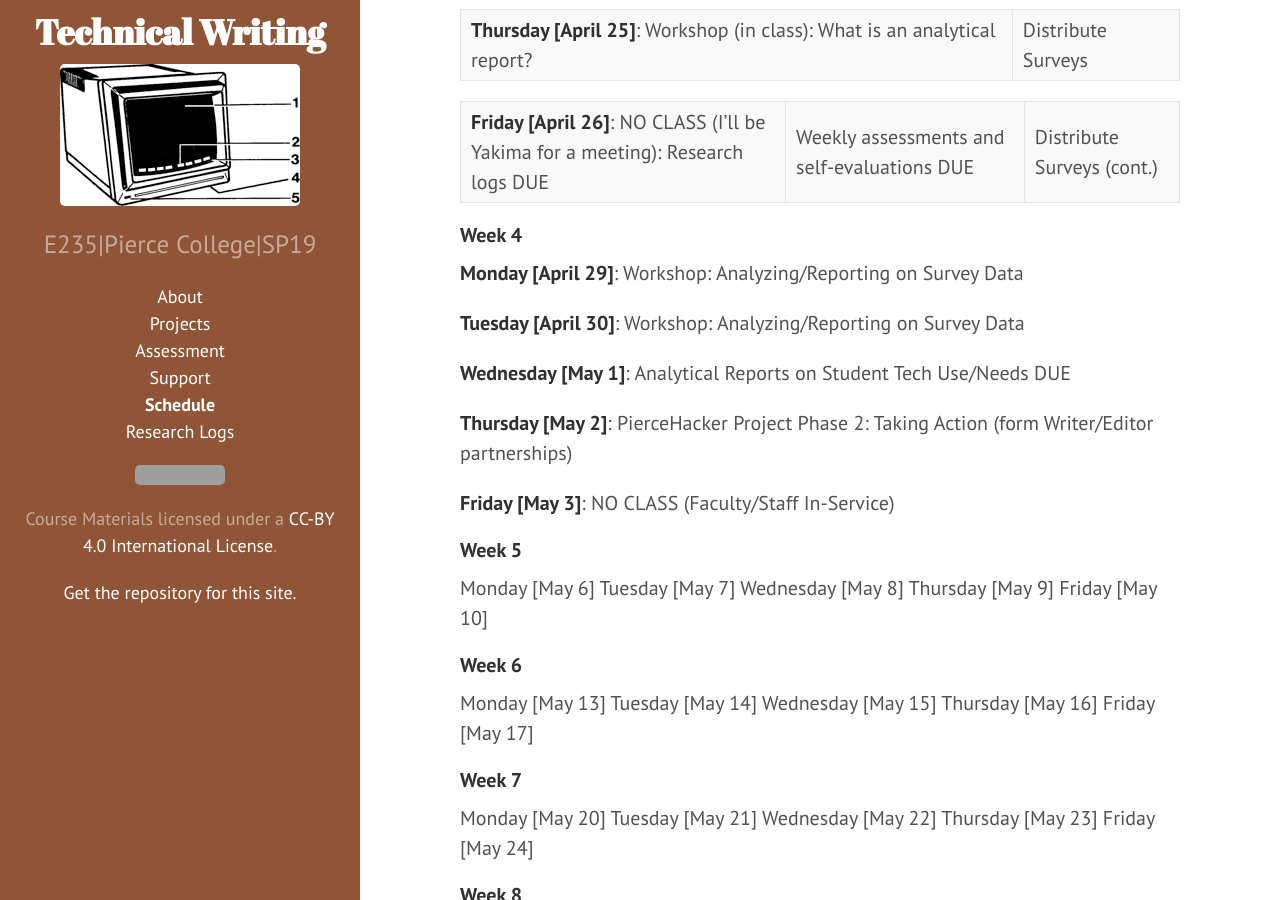
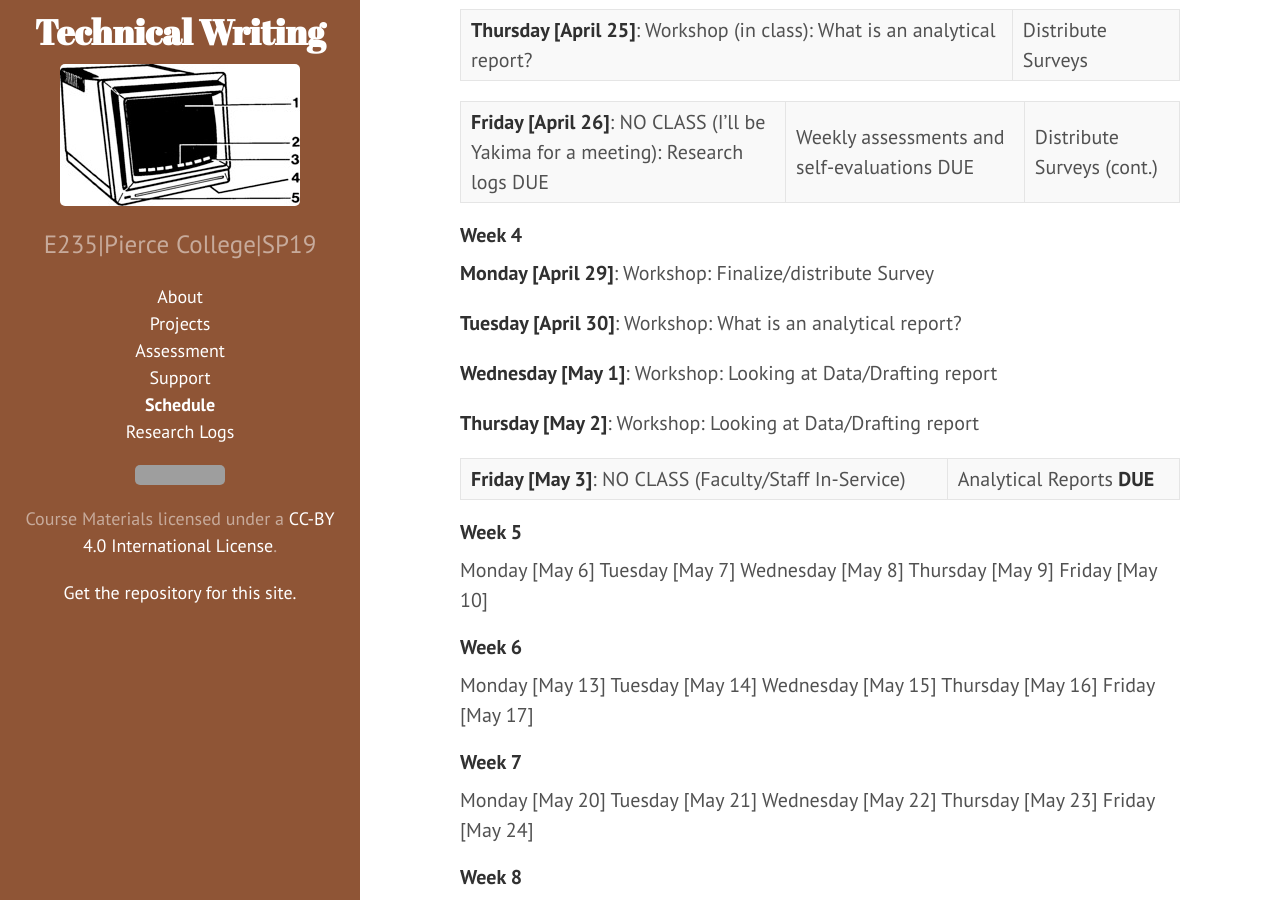
Before and after one commit to jloan/e235, a Jekyll site: the page built from 04schedule.md, in a window 1280 px wide and 900 px high, scrolled down 1460 px. Built offline with Jekyll 4.4.1, drawn with Linux system fonts in a browser that asks for light colours; grey boxes are pictures that could not be loaded.

Commit message:
Update 04schedule.md

```diff
--- a/04schedule.md
+++ b/04schedule.md
@@ -42,15 +42,15 @@ Friday [April 19]: (start of class) Research logs DUE | Weekly assessments and s
 
 #### Week 4
 
-**Monday [April 29]**: Workshop: Analyzing/Reporting on Survey Data
+**Monday [April 29]**: Workshop: Finalize/distribute Survey
 
-**Tuesday [April 30]**: Workshop: Analyzing/Reporting on Survey Data
+**Tuesday [April 30]**: Workshop: What is an analytical report?
 
-**Wednesday [May 1]**: Analytical Reports on Student Tech Use/Needs DUE
+**Wednesday [May 1]**: Workshop: Looking at Data/Drafting report
 
-**Thursday [May 2]**: PierceHacker Project Phase 2: Taking Action (form Writer/Editor partnerships)
+**Thursday [May 2]**: Workshop: Looking at Data/Drafting report
 
-**Friday [May 3]**: NO CLASS (Faculty/Staff In-Service)
+**Friday [May 3]**: NO CLASS (Faculty/Staff In-Service) | Analytical Reports **DUE**
 
 #### Week 5
 
```
